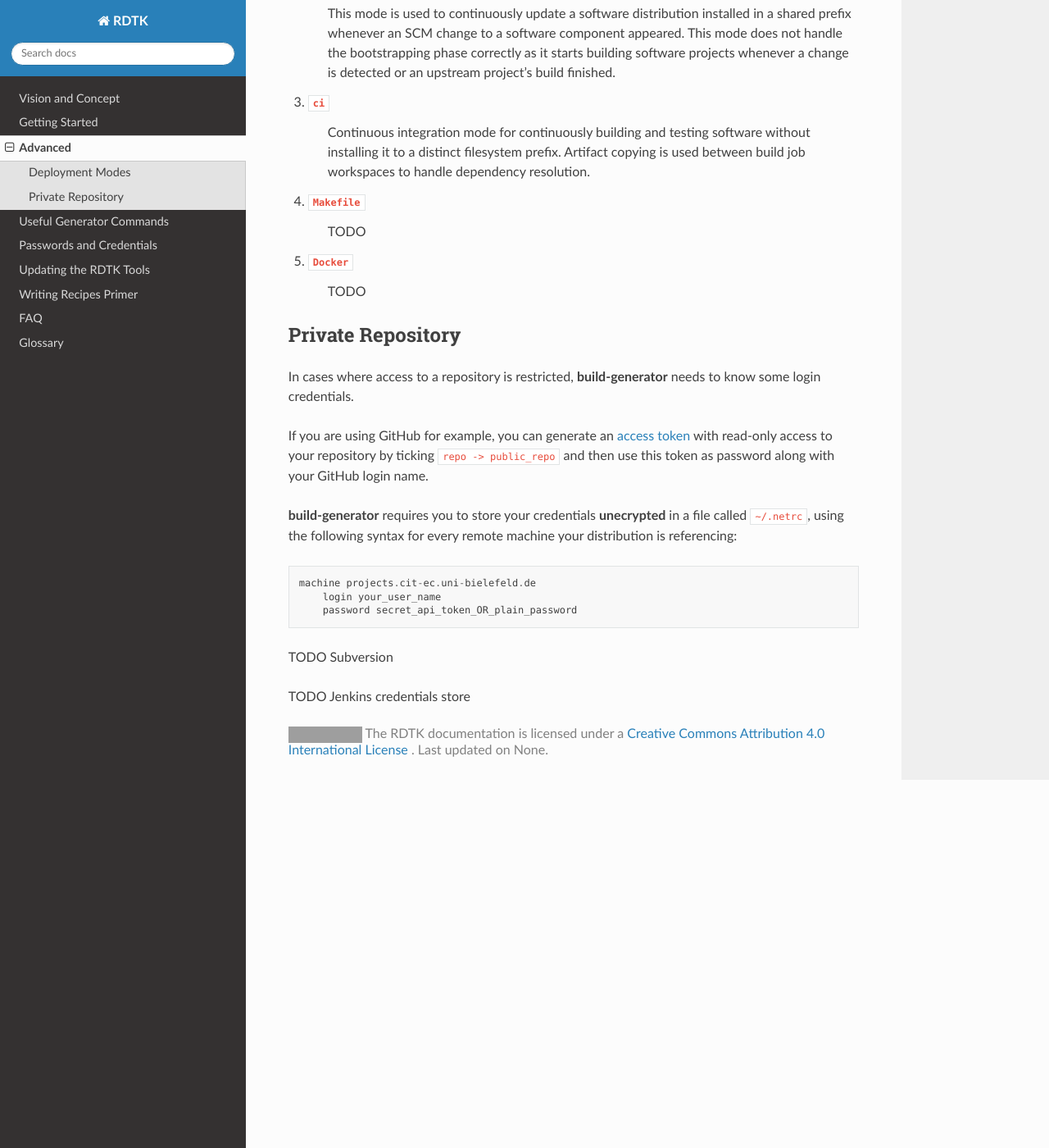
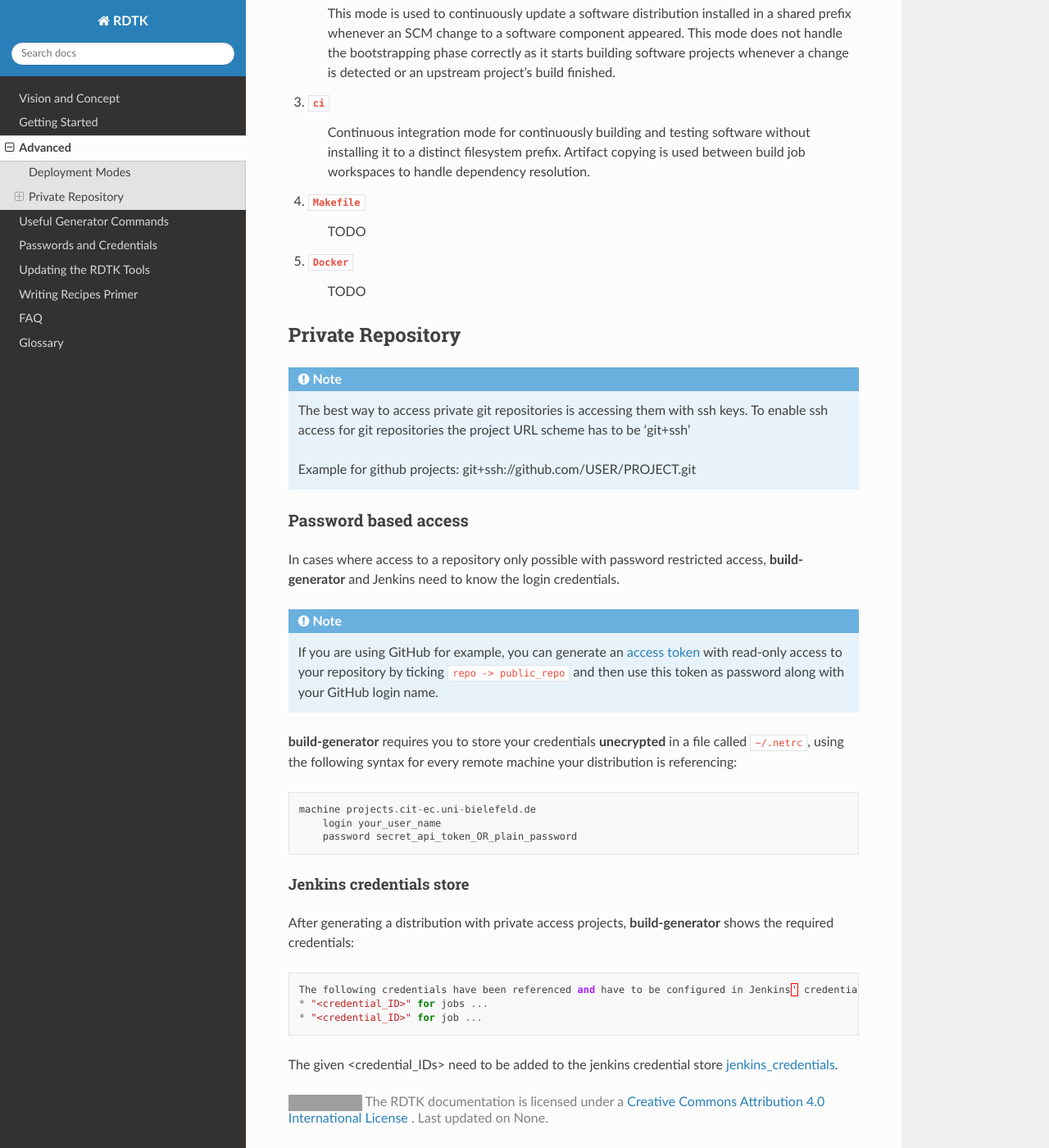
Before and after one commit to RDTK/documentation, a Sphinx documentation site: the page built from source/advanced.rst, in a window 1280 px wide and 1400 px high, scrolled down 466 px. Shown: the whole window at 82% size. Built offline with Sphinx 7.4.7 and the Read the Docs theme 2.0.0, drawn with Linux system fonts in a browser that asks for light colours; grey boxes are pictures that could not be loaded.

Commit message:
advanced: private repo access

```diff
--- a/source/advanced.rst
+++ b/source/advanced.rst
@@ -35,11 +35,22 @@ Users can choose different deploy modes in ``RDTK``:
     TODO
 
 Private Repository
------------------------
+------------------
 
-In cases where access to a repository is restricted, :program:`build-generator` needs to know some login credentials.
+.. note::
 
-If you are using GitHub for example, you can generate an `access token <https://github.com/settings/tokens>`_ with read-only access to your repository by ticking ``repo -> public_repo`` and then use this token as password along with your GitHub login name.
+    The best way to access private git repositories is accessing them with ssh keys. To enable ssh access for git repositories the project URL scheme has to be 'git+ssh'
+
+    Example for github projects: git+ssh://github.com/USER/PROJECT.git
+
+Password based access
+~~~~~~~~~~~~~~~~~~~~~
+
+In cases where access to a repository only possible with password restricted access, :program:`build-generator` and Jenkins need to know the login credentials.
+
+.. note::
+
+    If you are using GitHub for example, you can generate an `access token <https://github.com/settings/tokens>`_ with read-only access to your repository by ticking ``repo -> public_repo`` and then use this token as password along with your GitHub login name.
 
 :program:`build-generator` requires you to store your credentials **unecrypted** in a file called ``~/.netrc``, using the following syntax for every remote machine your distribution is referencing:
 
@@ -49,6 +60,17 @@ If you are using GitHub for example, you can generate an `access token <https://
         login your_user_name
         password secret_api_token_OR_plain_password
 
-TODO Subversion
+Jenkins credentials store
+.........................
 
-TODO Jenkins credentials store
+After generating a distribution with private access projects, :program:`build-generator` shows the required credentials:
+
+.. code-block:: perl
+
+    The following credentials have been referenced and have to be configured in Jenkins' credential store:
+    * "<credential_ID>" for jobs ...
+    * "<credential_ID>" for job ...
+
+The given <credential_IDs> need to be added to the jenkins credential store jenkins_credentials_.
+
+.. _jenkins_credentials: https://jenkins.io/doc/book/using/using-credentials/
```
